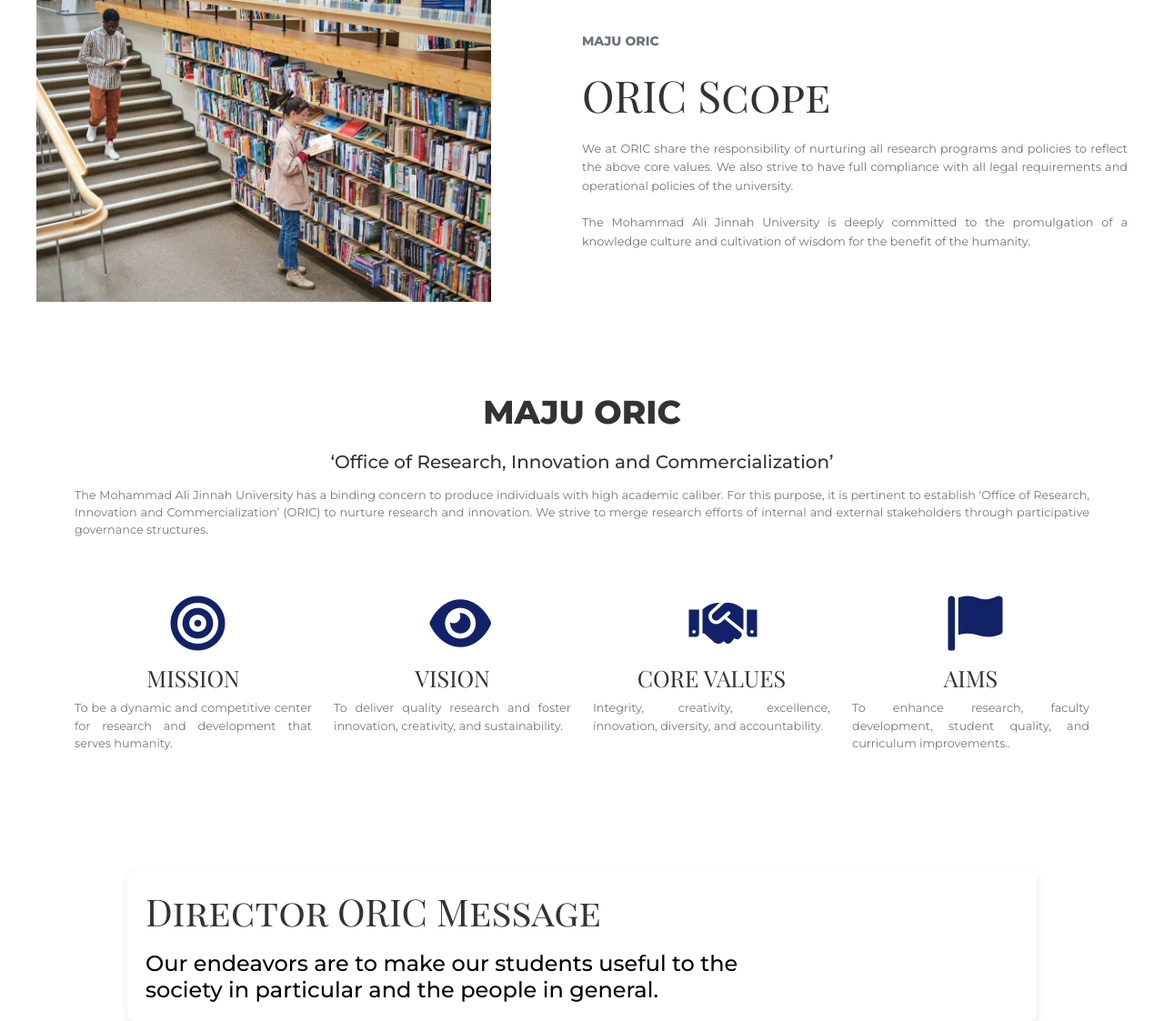
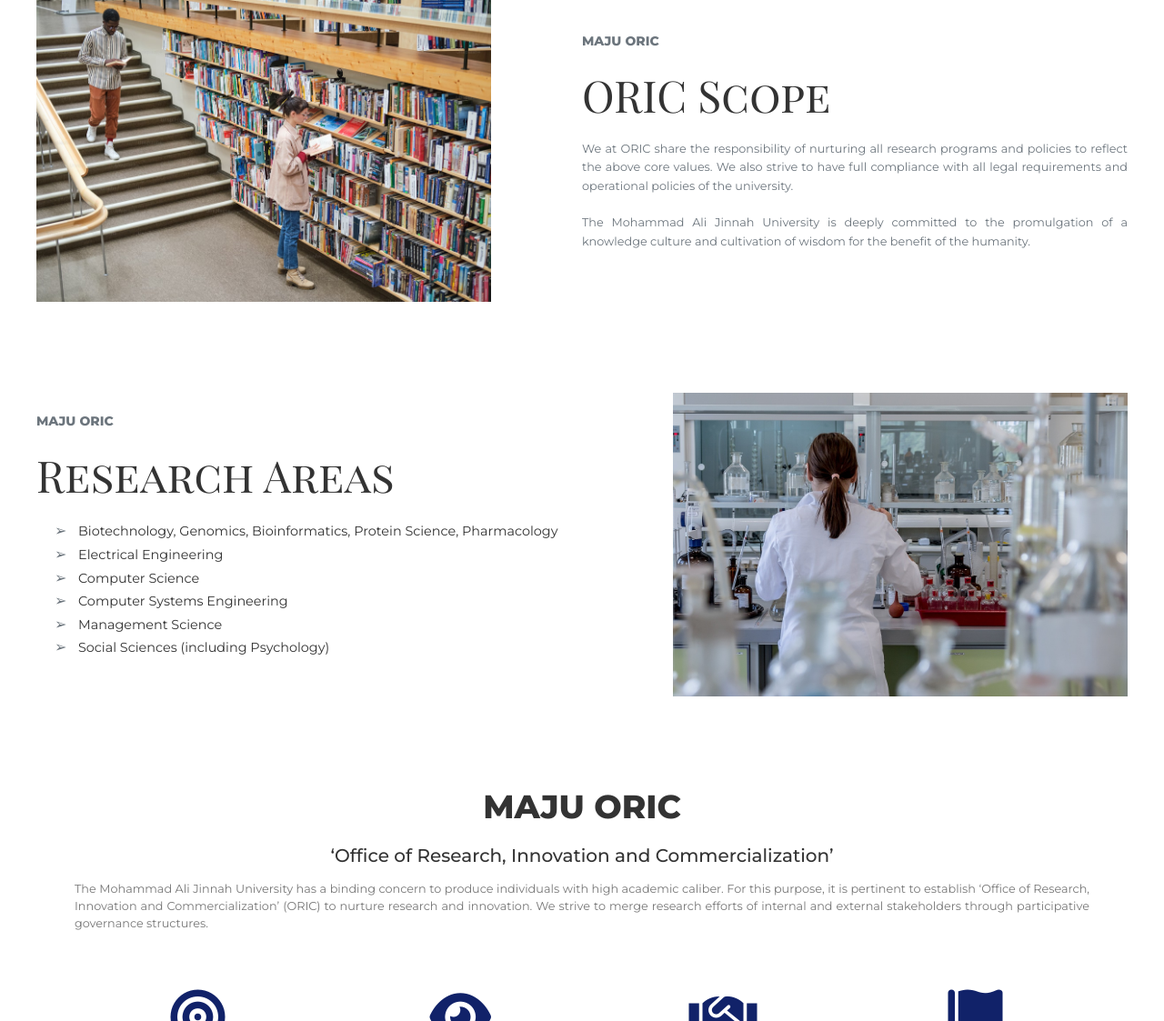
Before and after one commit to abdulmoiz65/Maju_University_web, a PHP site: page /oric.php in a window 1280 px wide. Shown: the part 1011-2134 px from the top of the page at 91% size. Run offline with PHP 8.4, Linux system fonts and the light colour scheme; some libraries are stand-ins or nearby versions.

Commit message:
update oric

```diff
--- a/oric.php
+++ b/oric.php
@@ -166,6 +166,84 @@
     font-size: 36px;
   }
 }
+
+
+/* research  */
+.oric_re-section {
+  padding: 50px 0;
+}
+
+.oric_re-container {
+  display: flex;
+  align-items: center;
+  justify-content: space-between;
+  max-width: 1200px;
+  margin: 0 auto;
+}
+
+.oric_re-image img {
+  width: 100%;
+  max-width: 500px;
+}
+
+.oric_re-content {
+  max-width: 600px;
+}
+
+.oric_re-tagline {
+  font-size: 14px;
+  color: #6c757d;
+  font-weight: 600;
+  text-transform: uppercase;
+  margin-bottom: 20px;
+}
+
+.oric_re-content h1 {
+  font-family: "Playfair Display SC", serif;
+  font-size: 48px;
+  line-height: 1.2;
+  margin-bottom: 20px;
+}
+
+.oric_re-description {
+  font-size: 0.9rem;
+  color: #6c757d;
+  margin-bottom: 20px;
+  line-height: 1.6;
+  list-style-type: none; /* Remove default bullets */
+  padding-left: 20px;
+}
+
+.oric_re-description li::before {
+  content: "➢"; /* Set bullet character */
+  color: #6c757d; /* You can change the color if needed */
+  font-size: 1rem; /* Adjust bullet size if necessary */
+  display: inline-block;
+  width: 1em; /* Ensure space between bullet and text */
+  margin-right: 10px;
+}
+
+
+@media (max-width: 768px) {
+  .oric_re-content {
+    margin: 2rem;
+  }
+
+  .oric_re-container {
+    flex-direction: column;
+    text-align: center;
+  }
+
+  .oric_re-image img {
+    max-width: 80%;
+    margin-bottom: 30px;
+  }
+
+  .oric_re-content h1 {
+    font-size: 36px;
+  }
+}
+
 /* message  */
 
 .oric_message-section {
@@ -371,6 +449,32 @@ createSlideShow($arrayOfSlides, $arrayOfButtonContents);
   </div>
 </section>
 
+<!-- RESEARCH  -->
+<section class="oric_re-section">
+  <div class="oric_re-container">
+
+    <div class="oric_re-content">
+      <p class="oric_re-tagline">MAJU ORIC</p>
+      <h1>Research Areas</h1>
+
+<ul class="oric_re-description">
+  <li>Biotechnology, Genomics, Bioinformatics, Protein Science, Pharmacology</li>
+  <li>Electrical Engineering</li>
+  <li>Computer Science</li>
+  <li>Computer Systems Engineering</li>
+  <li>Management Science</li>
+  <li>Social Sciences (including Psychology)</li>
+</ul>
+
+    </div>
+
+    <div class="oric_re-image">
+      <img src="./public/pictures/oric5.jpg" alt="oric image">
+    </div>
+
+  </div>
+</section>
+
 <section class="oric_about">
     <div class="container">
         <div class="row text-center">
```
